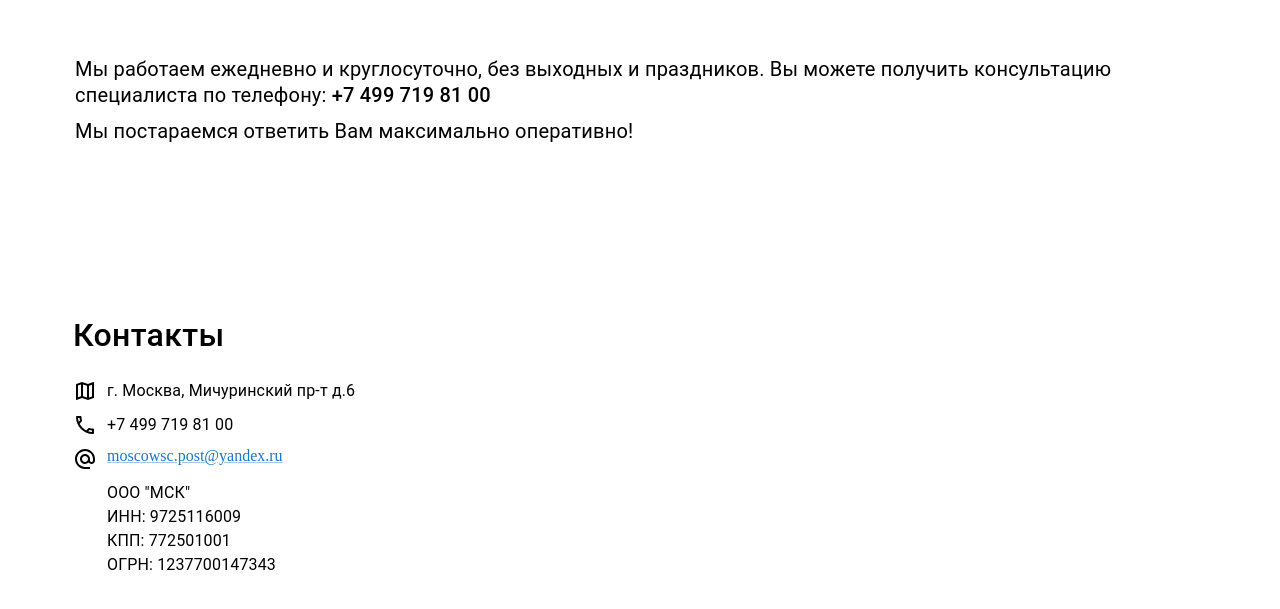
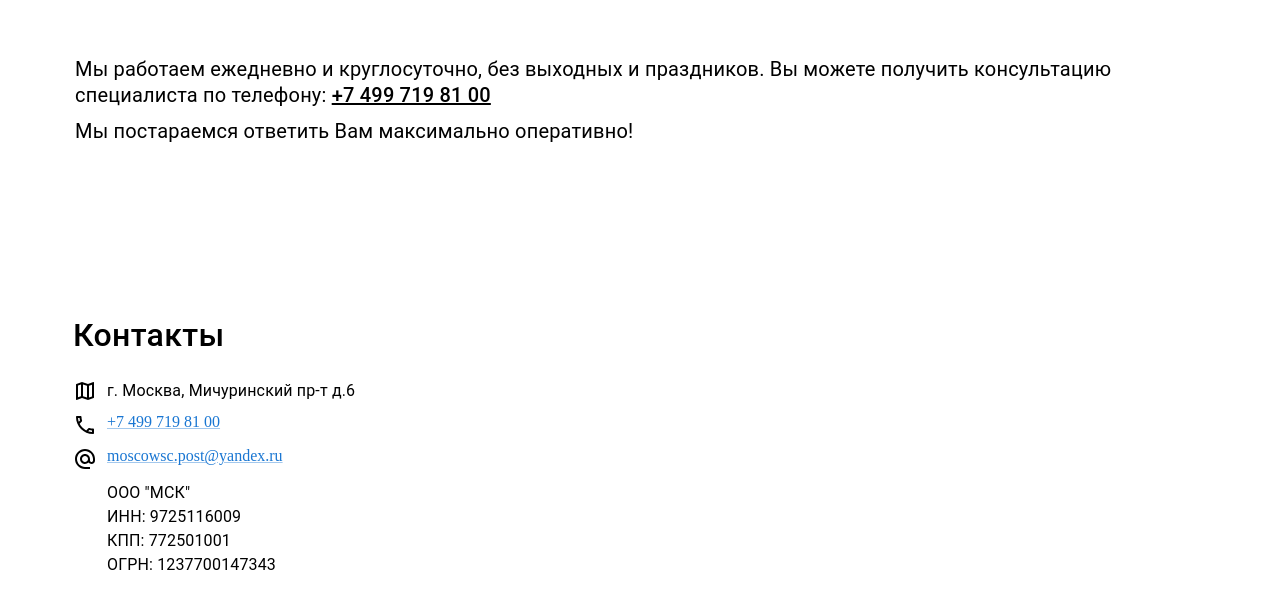
Before and after one commit to vladimirmuratov/msk-v1, a Next.js app: page / in a window 1280 px wide. Shown: the part 3290-3899 px from the top of the page. Built offline with nearby package versions, Linux system fonts and the light colour scheme.

Commit message:
add links

```diff
--- a/src/content/main-page/blocks/ContactsBlock.jsx
+++ b/src/content/main-page/blocks/ContactsBlock.jsx
@@ -26,7 +26,7 @@ export const ContactsBlock = () => {
                     </Box>
                     <Box sx={{display: 'flex', gap: '10px'}}>
                         <LocalPhoneOutlinedIcon sx={{color: 'var(--green)'}}/>
-                        <Typography sx={{fontSize: {xs: '14px', sm: '16px'}}}>{phoneNumber}</Typography>
+                        <Link href={`tel:${phoneNumber}`} sx={{fontSize: {xs: '14px', sm: '16px'}}}>{phoneNumber}</Link>
                     </Box>
                     <Box sx={{display: 'flex', gap: '10px'}}>
                         <AlternateEmailIcon sx={{color: 'var(--green)'}}/>
--- a/src/content/main-page/blocks/FinalBlock.jsx
+++ b/src/content/main-page/blocks/FinalBlock.jsx
@@ -1,4 +1,4 @@
-import {Box, Typography} from '@mui/material'
+import {Box, Link, Typography} from '@mui/material'
 import {phoneNumber} from '@/config'
 
 export const FinalBlock = () => {
@@ -13,7 +13,14 @@ export const FinalBlock = () => {
             <Typography
                 sx={{fontSize: 20, color: 'var(--white)', lineHeight: 1.3, marginBottom: '10px'}}>
                 Мы работаем ежедневно и круглосуточно, без выходных и праздников. Вы можете получить консультацию
-                специалиста по телефону: <span style={{color: 'var(--red)', fontWeight: 500, textWrap: 'nowrap'}}>{phoneNumber}</span>
+                специалиста по телефону:&nbsp;
+                <Link href={`tel:${phoneNumber}`}
+                      sx={{
+                          color: 'var(--red)',
+                          fontWeight: 500,
+                          textWrap: 'nowrap',
+                          textDecorationColor: 'var(--red)'
+                      }}>{phoneNumber}</Link>
             </Typography>
             <Typography
                 sx={{fontSize: 20, color: 'var(--white)', lineHeight: 1.3}}>
```
